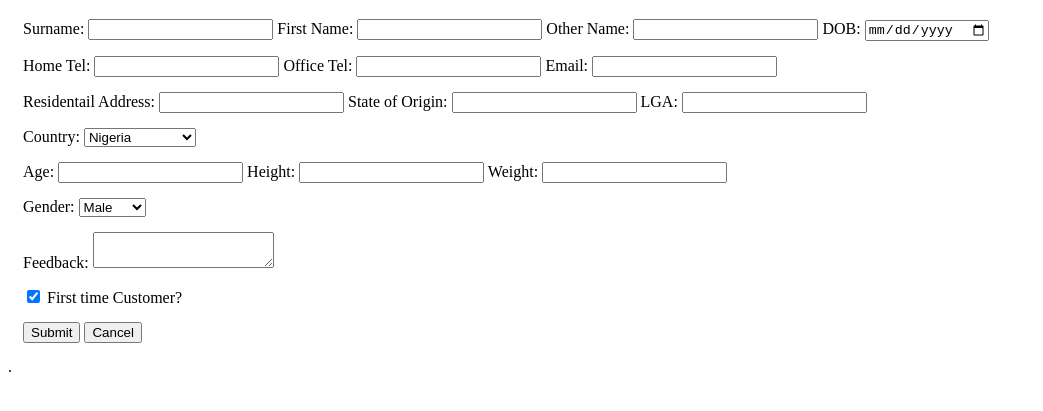
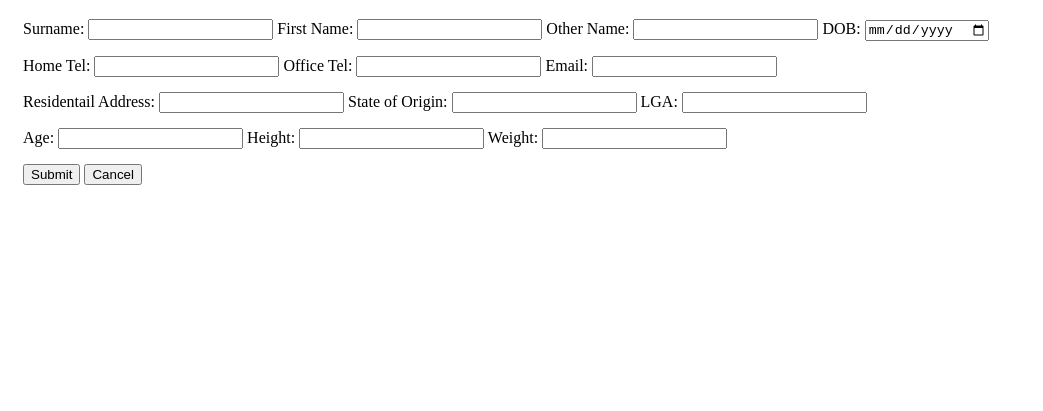
Before and after one commit to DanielOgbor/form-page, a plain HTML site: page Dform.html in a window 1280 px wide. Shown: the part 61-472 px from the top of the page, without its empty margins (0-1043 px from the left). Drawn offline with Linux system fonts and the light colour scheme.

Commit message:
my first commit

```diff
--- a/Dform.html
+++ b/Dform.html
@@ -18,58 +18,26 @@
     <h1> REGISTRATION FORM</h1>
     <form>
         <div>
-            Surname: <input type="text" required/>
+            Surname: <input type="text"/>
             First Name: <input type="text"/>
             Other Name: <input type="text"/>
             DOB: <input type="date" type="month" type="year"/>
         </div>
         <div>
-            Home Tel: <input type="number" required/>
+            Home Tel: <input type="number"/>
             Office Tel: <input type="number"/>
             Email: <input type="text"/>
 
         </div>
         <div>
-            Residentail Address: <input type="text"required/>
+            Residentail Address: <input type="text"/>
             State of Origin: <input type="text"/>
             LGA: <input type="text"/>
-        </div>
-        <div>
-            Country:
-            <select>
-                <option>Nigeria</option>
-                <option>Togo</option>
-                <option>Ghana</option>
-                <option>Niger</option>
-                <option>Congo</option>
-                <option>South Africa</option>
-                <option>Benin Republic</option>
-                <option>Kenya</option>
-                <option>Tazania</option>
-                <option>Ginea</option>
-                <option>Senegal</option>
-                <option>Mali</option>
-                <option>Cote V</option>
-                <option>Benin Republic</option>
-            </select>
         </div>
         <div>
             Age: <input type="number"/>
             Height: <input type="number"/>
             Weight: <input type="number"/>
-        </div>
-        <div>
-            Gender:
-            <select>
-                <option>Male</option>
-                <option>Female</option>
-            </select>
-        </div>
-        <div>
-            Feedback: <textarea></textarea>
-        </div>
-        <div>
-           <input type="checkbox" checked/> First time Customer?
         </div>
         <div>
             <input type="submit" value="Submit"/>
@@ -79,5 +47,4 @@
 
     </form>
 </body>
-.
 </html>
```
Also changed, not shown: Form.html/DForm.html (deleted, +0 -50 lines).
